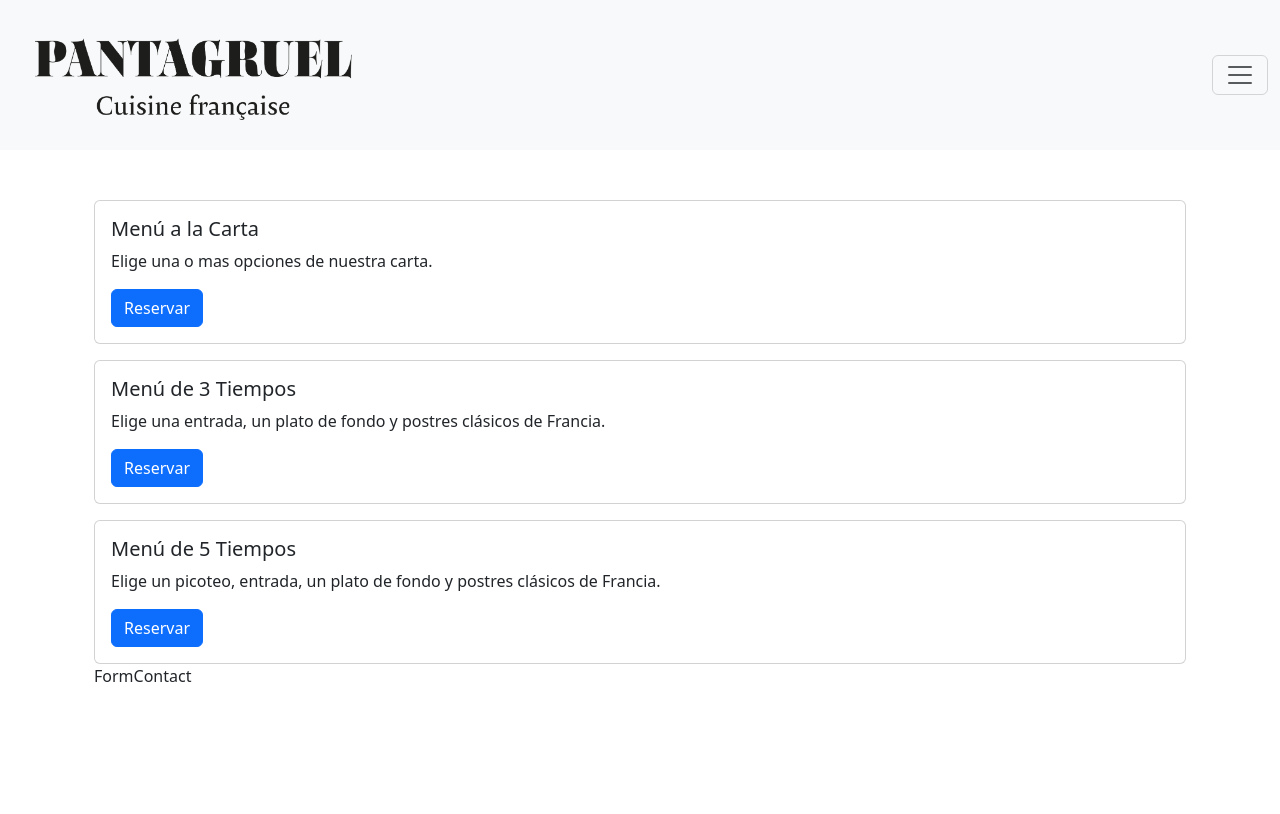
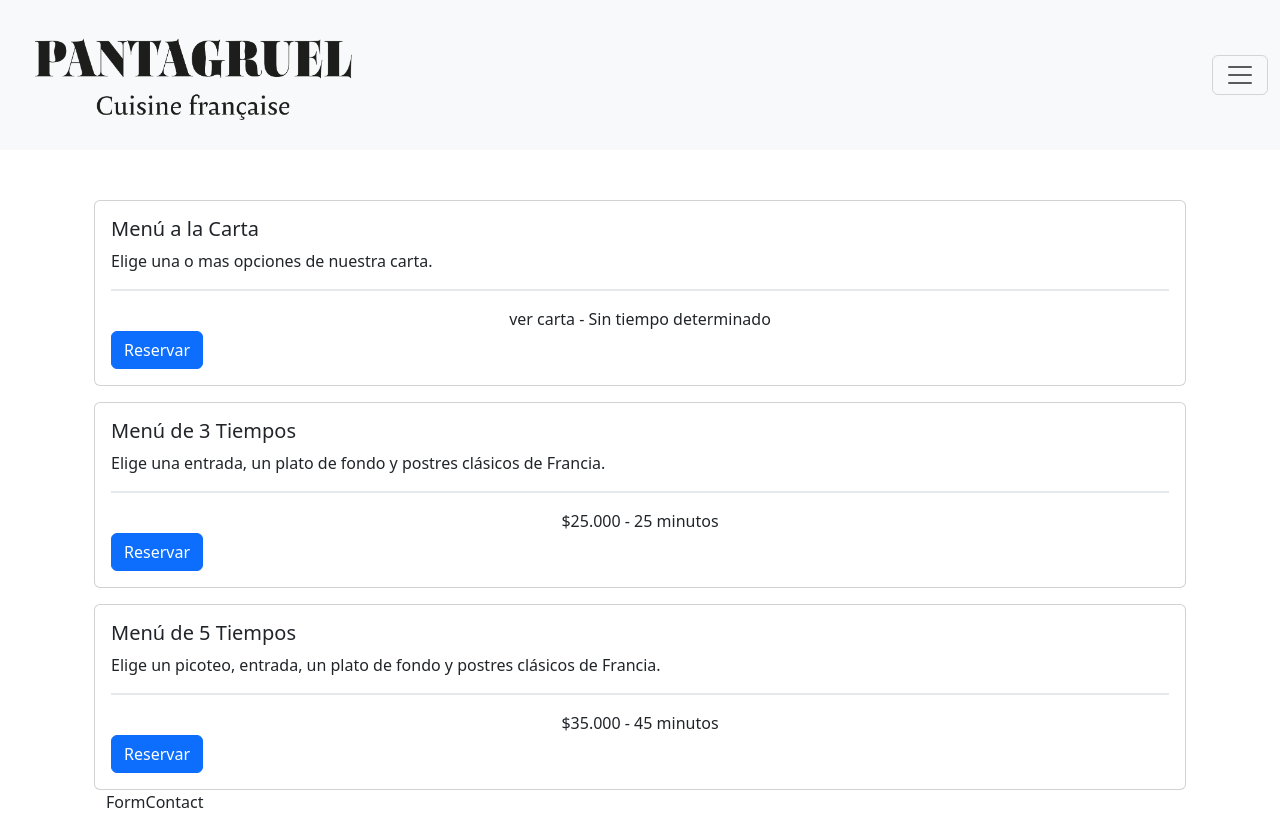
Before and after one commit to edarvichm/PROYECTO4_APP-RESERVAS, a React (Vite) app: page / in a window 1280 px wide. Built offline with nearby package versions, Linux system fonts and the light colour scheme; a web font is replaced by a local one.

Commit message:
vista logo

```diff
--- a/src/components/NavBar.jsx
+++ b/src/components/NavBar.jsx
@@ -10,7 +10,7 @@ export const NavBar = () => {
         <div className="container-fluid">
           <a className="navbar-brand" to="#">
             <img
-              src="/img/Logosf.svg"
+              src="/PROYECTO4_APP-RESERVAS/img/Logosf.svg"
               alt=""
               width="354"
               height="123"
--- a/src/pages/HomePage.jsx
+++ b/src/pages/HomePage.jsx
@@ -15,6 +15,8 @@ const HomePage = () => {
           <p className="card-text">
           Elige una o mas opciones de nuestra carta.
           </p>
+          <hr className="border border-1 opacity-75" />
+          <div className="fs-6 fw-light text-center">ver carta - Sin tiempo determinado</div>
           <NavLink className="btn btn-primary" to="/Reservas">
                     Reservar
                   </NavLink>
@@ -28,7 +30,8 @@ const HomePage = () => {
           <p className="card-text">
           Elige una entrada, un plato de fondo y postres clásicos de Francia.
           </p>
-
+          <hr className="border border-1 opacity-75" />
+          <div className="fs-6 fw-light text-center">$25.000 - 25 minutos</div>
           <NavLink className="btn btn-primary" to="/Reservas">
                     Reservar
                   </NavLink>
@@ -42,13 +45,18 @@ const HomePage = () => {
           <p className="card-text">
           Elige un picoteo, entrada, un plato de fondo y postres clásicos de Francia.
           </p>
+          <hr className="border border-1 opacity-75" />
+          {/* <div><FontAwesomeIcon icon={faSackDollar} bounce style={{color: "#dfcb4e",}} /></div> */}
+          <div className="fs-6 fw-light text-center">$35.000 - 45 minutos</div>
 
           <NavLink className="btn btn-primary" to="/Reservas">
                     Reservar
                   </NavLink>
         </div>
       </div>
+      <div className="container">
       <FormContact />
+      </div>
     </>
   );
 };
```
Also changed, not shown: 1 other file (tests, documents, lock files or other folders).
